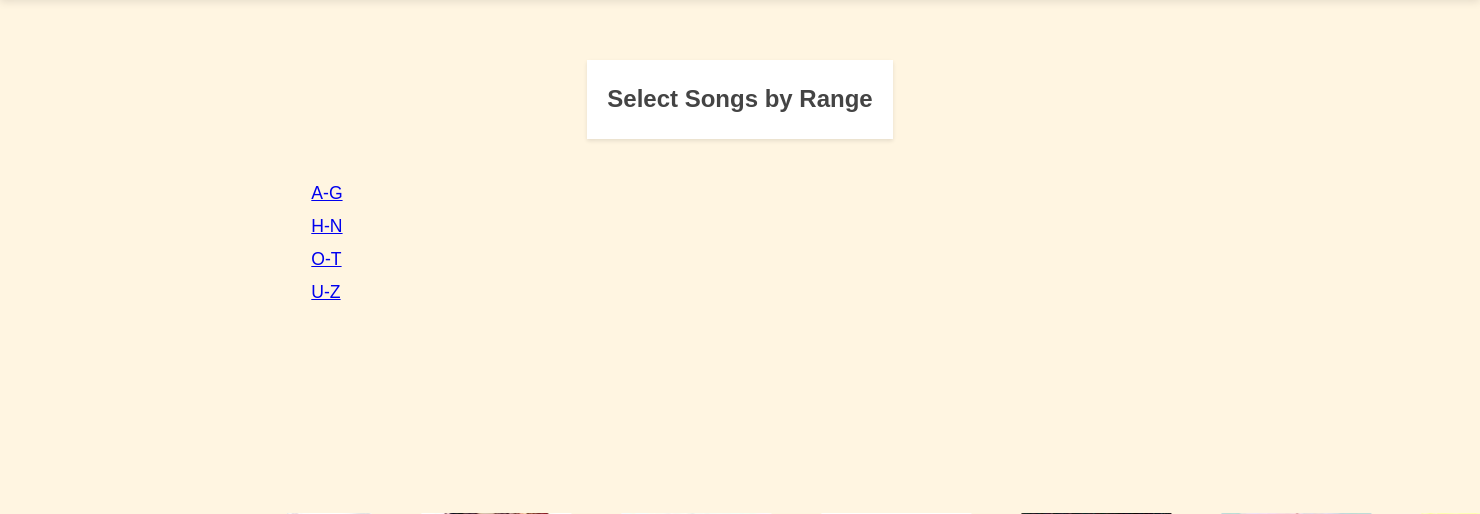
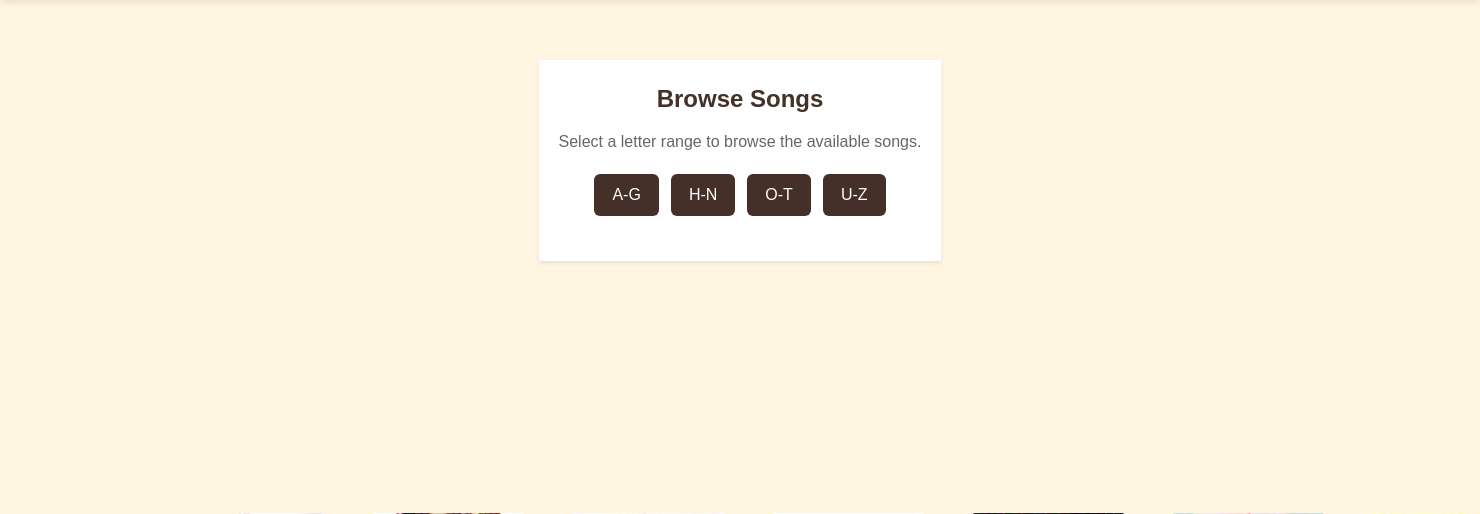
Before and after one commit to WeiboMeng/music-library, a Flask app: page /songs in a window 1480 px wide; the page is wider, and only the part inside the window is pictured. Shown: the part 70-584 px from the top of that part. Run offline with Flask 3, Linux system fonts and the light colour scheme.

Commit message:
Improve songs page layout

```diff
--- a/app/templates/songs.html
+++ b/app/templates/songs.html
@@ -1,57 +1,76 @@
 {% extends 'base.html' %}
 
+{% block title %}Songs{% endblock %}
+
 {% block content %}
-<div>
-    <h2 class="page">Select Songs by Range</h2>
-    <ul class="container">
+
+<section class="page">
+
+    <h2>Browse Songs</h2>
+
+    <p>
+        Select a letter range to browse the available songs.
+    </p>
+
+    <div class="song-filter">
+
         {% for range in ranges %}
-        <li><a href="{{ url_for('songs.select_songs', range=range) }}">{{ range }}</a></li>
+            <a href="{{ url_for('songs.select_songs', range=range) }}">
+                {{ range }}
+            </a>
         {% endfor %}
-    </ul>
+
+    </div>
+
+</section>
+
+<div class="image-scroll-container songs-images">
+
+    <div class="image-scroll image-scroll-songs">
+
+        <img src="{{ url_for('static', filename='images/songs/Attention.jpg') }}" alt="Attention">
+        <img src="{{ url_for('static', filename='images/songs/Bad Guy.jpg') }}" alt="Bad Guy">
+        <img src="{{ url_for('static', filename='images/songs/DDU-DU DDU-DU.jpg') }}" alt="DDU-DU DDU-DU">
+        <img src="{{ url_for('static', filename='images/songs/Dynamite.jpg') }}" alt="Dynamite">
+        <img src="{{ url_for('static', filename='images/songs/First Love.jpg') }}" alt="First Love">
+        <img src="{{ url_for('static', filename='images/songs/God\'s Menu.jpg') }}" alt="God's Menu">
+        <img src="{{ url_for('static', filename='images/songs/Good Day.jpg') }}" alt="Good Day">
+        <img src="{{ url_for('static', filename='images/songs/Growl.jpg') }}" alt="Growl">
+        <img src="{{ url_for('static', filename='images/songs/I\'m Yours.jpg') }}" alt="I'm Yours">
+        <img src="{{ url_for('static', filename='images/songs/Kick It.jpg') }}" alt="Kick It">
+        <img src="{{ url_for('static', filename='images/songs/Lemon.jpg') }}" alt="Lemon">
+        <img src="{{ url_for('static', filename='images/songs/Love so sweet.jpg') }}" alt="Love so sweet">
+        <img src="{{ url_for('static', filename='images/songs/Next Level.jpg') }}" alt="Next Level">
+        <img src="{{ url_for('static', filename='images/songs/Shake It Off.jpg') }}" alt="Shake It Off">
+        <img src="{{ url_for('static', filename='images/songs/Shape of You.jpg') }}" alt="Shape of You">
+        <img src="{{ url_for('static', filename='images/songs/Single Ladies (Put a Ring on It).jpg') }}" alt="Single Ladies">
+        <img src="{{ url_for('static', filename='images/songs/Sorry.jpg') }}" alt="Sorry">
+        <img src="{{ url_for('static', filename='images/songs/Thank U, Next.jpg') }}" alt="Thank U, Next">
+        <img src="{{ url_for('static', filename='images/songs/The Beginning.jpg') }}" alt="The Beginning">
+        <img src="{{ url_for('static', filename='images/songs/TT.jpg') }}" alt="TT">
+        <img src="{{ url_for('static', filename='images/songs/Umbrella.jpg') }}" alt="Umbrella">
+        <img src="{{ url_for('static', filename='images/songs/VERY NICE.jpg') }}" alt="VERY NICE">
+        <img src="{{ url_for('static', filename='images/songs/Viva La Vida.jpg') }}" alt="Viva La Vida">
+        <img src="{{ url_for('static', filename='images/songs/Watermelon Sugar.jpg') }}" alt="Watermelon Sugar">
+        <img src="{{ url_for('static', filename='images/songs/サヨナラの意味 (Sayonara no Imi).jpg') }}" alt="Sayonara no Imi">
+        <img src="{{ url_for('static', filename='images/songs/ヘビーローテーション (Heavy Rotation).jpg') }}" alt="Heavy Rotation">
+        <img src="{{ url_for('static', filename='images/songs/倔强 (Jue Jiang).jpg') }}" alt="Jue Jiang">
+        <img src="{{ url_for('static', filename='images/songs/吻别 (Wen Bie).jpg') }}" alt="Wen Bie">
+        <img src="{{ url_for('static', filename='images/songs/夜に駆ける (Yoru ni Kakeru).jpg') }}" alt="Yoru ni Kakeru">
+        <img src="{{ url_for('static', filename='images/songs/暧昧 (Ai Mei).jpg') }}" alt="Ai Mei">
+        <img src="{{ url_for('static', filename='images/songs/李白 (Li Bai).jpg') }}" alt="Li Bai">
+        <img src="{{ url_for('static', filename='images/songs/江南 (Jiang Nan).jpg') }}" alt="Jiang Nan">
+        <img src="{{ url_for('static', filename='images/songs/泡沫 (Pao Mo).jpg') }}" alt="Pao Mo">
+        <img src="{{ url_for('static', filename='images/songs/白日 (Hakujitsu).jpg') }}" alt="Hakujitsu">
+        <img src="{{ url_for('static', filename='images/songs/紅蓮華 (Gurenge).jpg') }}" alt="Gurenge">
+        <img src="{{ url_for('static', filename='images/songs/红豆 (Hong Dou).jpg') }}" alt="Hong Dou">
+        <img src="{{ url_for('static', filename='images/songs/舞娘 (Wu Niang).jpg') }}" alt="Wu Niang">
+        <img src="{{ url_for('static', filename='images/songs/蝶々結び (Chouchou Musubi).jpg') }}" alt="Chouchou Musubi">
+        <img src="{{ url_for('static', filename='images/songs/青花瓷 (Qing Hua Ci).jpg') }}" alt="Qing Hua Ci">
+        <img src="{{ url_for('static', filename='images/songs/齐天 (Qi Tian).jpg') }}" alt="Qi Tian">
+
+    </div>
+
 </div>
 
-<div class="image-scroll-container songs-images">
-    <div class="image-scroll image-scroll-songs">
-        <img src="{{ url_for('static', filename='images/songs/Attention.jpg') }}"/>
-        <img src="{{ url_for('static', filename='images/songs/Bad Guy.jpg') }}"/>
-        <img src="{{ url_for('static', filename='images/songs/DDU-DU DDU-DU.jpg') }}"/>
-        <img src="{{ url_for('static', filename='images/songs/Dynamite.jpg') }}"/>
-        <img src="{{ url_for('static', filename='images/songs/First Love.jpg') }}"/>
-        <img src="{{ url_for('static', filename='images/songs/God\'s Menu.jpg') }}"/>
-        <img src="{{ url_for('static', filename='images/songs/Good Day.jpg') }}"/>
-        <img src="{{ url_for('static', filename='images/songs/Growl.jpg') }}"/>
-        <img src="{{ url_for('static', filename='images/songs/I\'m Yours.jpg') }}"/>
-        <img src="{{ url_for('static', filename='images/songs/Kick It.jpg') }}"/>
-        <img src="{{ url_for('static', filename='images/songs/Lemon.jpg') }}"/>
-        <img src="{{ url_for('static', filename='images/songs/Love so sweet.jpg') }}"/>
-        <img src="{{ url_for('static', filename='images/songs/Next Level.jpg') }}"/>
-        <img src="{{ url_for('static', filename='images/songs/Shake It Off.jpg') }}"/>
-        <img src="{{ url_for('static', filename='images/songs/Shape of You.jpg') }}"/>
-        <img src="{{ url_for('static', filename='images/songs/Single Ladies (Put a Ring on It).jpg') }}"/>
-        <img src="{{ url_for('static', filename='images/songs/Sorry.jpg') }}"/>
-        <img src="{{ url_for('static', filename='images/songs/Thank U, Next.jpg') }}"/>
-        <img src="{{ url_for('static', filename='images/songs/The Beginning.jpg') }}"/>
-        <img src="{{ url_for('static', filename='images/songs/TT.jpg') }}"/>
-        <img src="{{ url_for('static', filename='images/songs/Umbrella.jpg') }}"/>
-        <img src="{{ url_for('static', filename='images/songs/VERY NICE.jpg') }}"/>
-        <img src="{{ url_for('static', filename='images/songs/Viva La Vida.jpg') }}"/>
-        <img src="{{ url_for('static', filename='images/songs/Watermelon Sugar.jpg') }}"/>
-        <img src="{{ url_for('static', filename='images/songs/サヨナラの意味 (Sayonara no Imi).jpg') }}"/>
-        <img src="{{ url_for('static', filename='images/songs/ヘビーローテーション (Heavy Rotation).jpg') }}"/>
-        <img src="{{ url_for('static', filename='images/songs/倔强 (Jue Jiang).jpg') }}"/>
-        <img src="{{ url_for('static', filename='images/songs/吻别 (Wen Bie).jpg') }}"/>
-        <img src="{{ url_for('static', filename='images/songs/夜に駆ける (Yoru ni Kakeru).jpg') }}"/>
-        <img src="{{ url_for('static', filename='images/songs/暧昧 (Ai Mei).jpg') }}"/>
-        <img src="{{ url_for('static', filename='images/songs/李白 (Li Bai).jpg') }}"/>
-        <img src="{{ url_for('static', filename='images/songs/江南 (Jiang Nan).jpg') }}"/>
-        <img src="{{ url_for('static', filename='images/songs/泡沫 (Pao Mo).jpg') }}"/>
-        <img src="{{ url_for('static', filename='images/songs/白日 (Hakujitsu).jpg') }}"/>
-        <img src="{{ url_for('static', filename='images/songs/紅蓮華 (Gurenge).jpg') }}"/>
-        <img src="{{ url_for('static', filename='images/songs/红豆 (Hong Dou).jpg') }}"/>
-        <img src="{{ url_for('static', filename='images/songs/舞娘 (Wu Niang).jpg') }}"/>
-        <img src="{{ url_for('static', filename='images/songs/蝶々結び (Chouchou Musubi).jpg') }}"/>
-        <img src="{{ url_for('static', filename='images/songs/青花瓷 (Qing Hua Ci).jpg') }}"/>
-        <img src="{{ url_for('static', filename='images/songs/齐天 (Qi Tian).jpg') }}"/>
-    </div>
-</div>
 {% endblock %}
```
